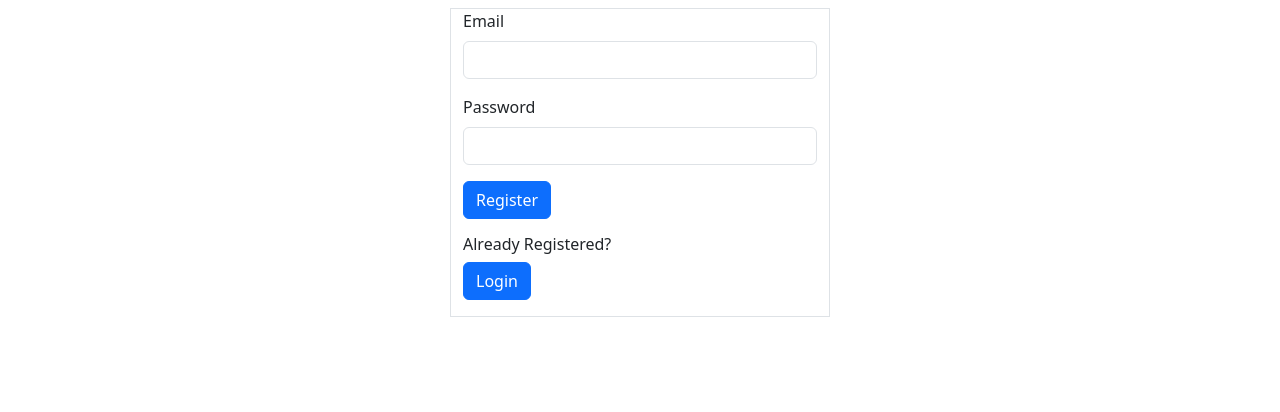
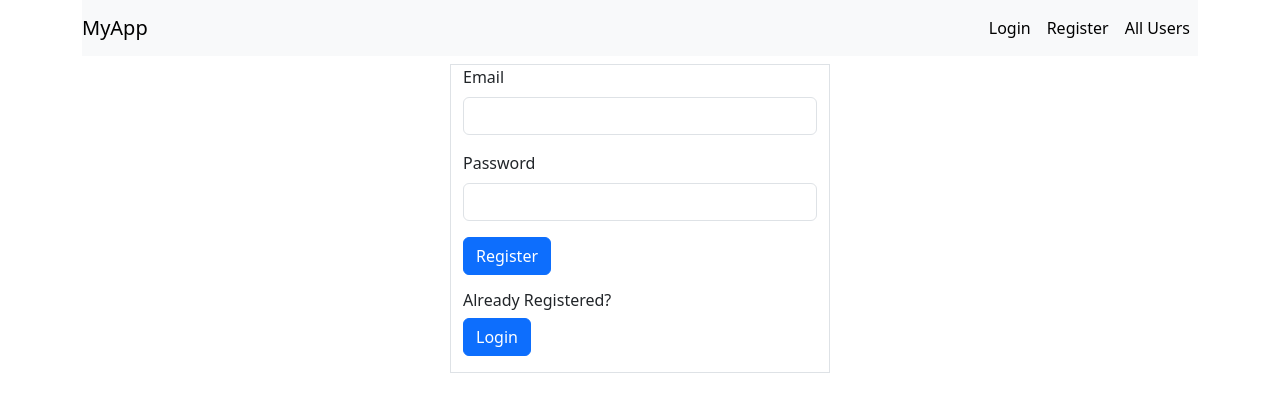
Before and after one commit to jchetan/docker_mern, a React (Create React App) app in the folder frontend/: page /register in a window 1280 px wide. Shown: the top 412 px of the page. Built offline with nearby package versions, Linux system fonts and the light colour scheme.

Commit message:
showing all users

```diff
--- a/frontend/src/App.js
+++ b/frontend/src/App.js
@@ -4,15 +4,19 @@
 import Home from './pages/Home';
 import Register from './pages/Register';
 import Login from './pages/Login';
+import AllUsers from "./pages/AllUsers";
+import { Navbar } from "./components/Navbar";
 
 function App() {
   return (
     <div className='container'>
       <BrowserRouter>
+        <Navbar />
         <Routes>
           <Route path="/" element={<Home />}></Route>
           <Route path="/register" element={<Register />}></Route>
           <Route path="/login" element={<Login />}></Route>
+          <Route path="/all_users" element={<AllUsers />}></Route>
         </Routes>
       </BrowserRouter>
     </div>
--- /dev/null
+++ b/frontend/src/components/Navbar.js
@@ -0,0 +1,31 @@
+import React from 'react'
+import { Link } from 'react-router-dom'
+
+export const Navbar = () => {
+    return (
+        <div>
+            <nav className="navbar navbar-expand-lg bg-body-tertiary">
+
+                <Link className="navbar-brand" to="/">MyApp</Link>
+                <button className="navbar-toggler" type="button" data-bs-toggle="collapse" data-bs-target="#navbarSupportedContent" aria-controls="navbarSupportedContent" aria-expanded="false" aria-label="Toggle navigation">
+                    <span className="navbar-toggler-icon"></span>
+                </button>
+                <div className="collapse navbar-collapse" id="navbarSupportedContent">
+                    <ul className="navbar-nav ms-auto mb-2 mb-lg-0">
+                        <li className="nav-item">
+                            <Link className="nav-link active" aria-current="page" to="/login">Login</Link>
+                        </li>
+                        <li className="nav-item">
+                            <Link className="nav-link active" aria-current="page" to="/register">Register</Link>
+                        </li>
+                        <li className="nav-item">
+                            <Link className="nav-link active" aria-current="page" to="/all_users">All Users</Link>
+                        </li>
+                    </ul>
+
+                </div>
+
+            </nav>
+        </div>
+    )
+}
--- /dev/null
+++ b/frontend/src/pages/AllUsers.js
@@ -0,0 +1,43 @@
+import axios from 'axios';
+import React, {useEffect, useState} from 'react'
+
+export const AllUsers = () => {
+    const [users, setUsers] = useState([]);
+
+    useEffect(
+        () => {
+            const fetchUsers = async () => {
+
+                try {
+                    const response = await axios.get(
+                        "http://localhost:5000/fetch_users"
+                    )
+                    setUsers(response.data.users)
+                    console.log(response)
+                } catch (error) {
+                    console.log(error)
+                }
+            }
+            fetchUsers();
+        },
+        []
+    );
+
+    return (
+        <div className='container'>
+            {users && users.map((user) => {
+                return (
+                    <div className="row justify-content-center" >
+                        <div className="card" style={{ width: "25rem" }}>
+                            <div className="card-body">
+                                <h5 className="card-title">Email: {user.email}</h5>
+                                <p className="card-text">Password: {user.password}</p>
+                            </div>
+                        </div>
+                    </div>
+                )
+            })}
+        </div>
+    )
+}
+export default AllUsers
```
Also changed, not shown: 1 other file (tests, documents, lock files or other folders).
